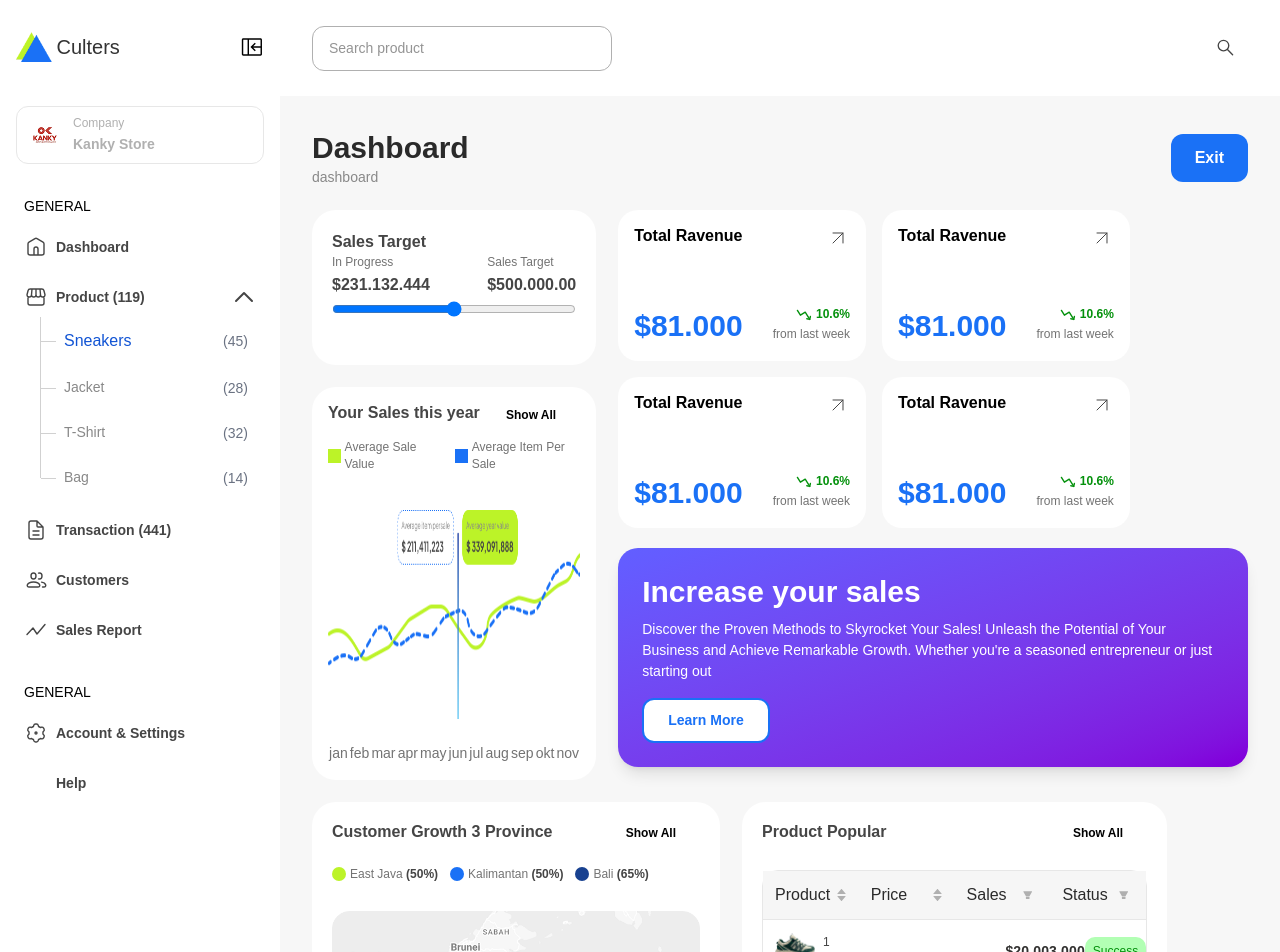
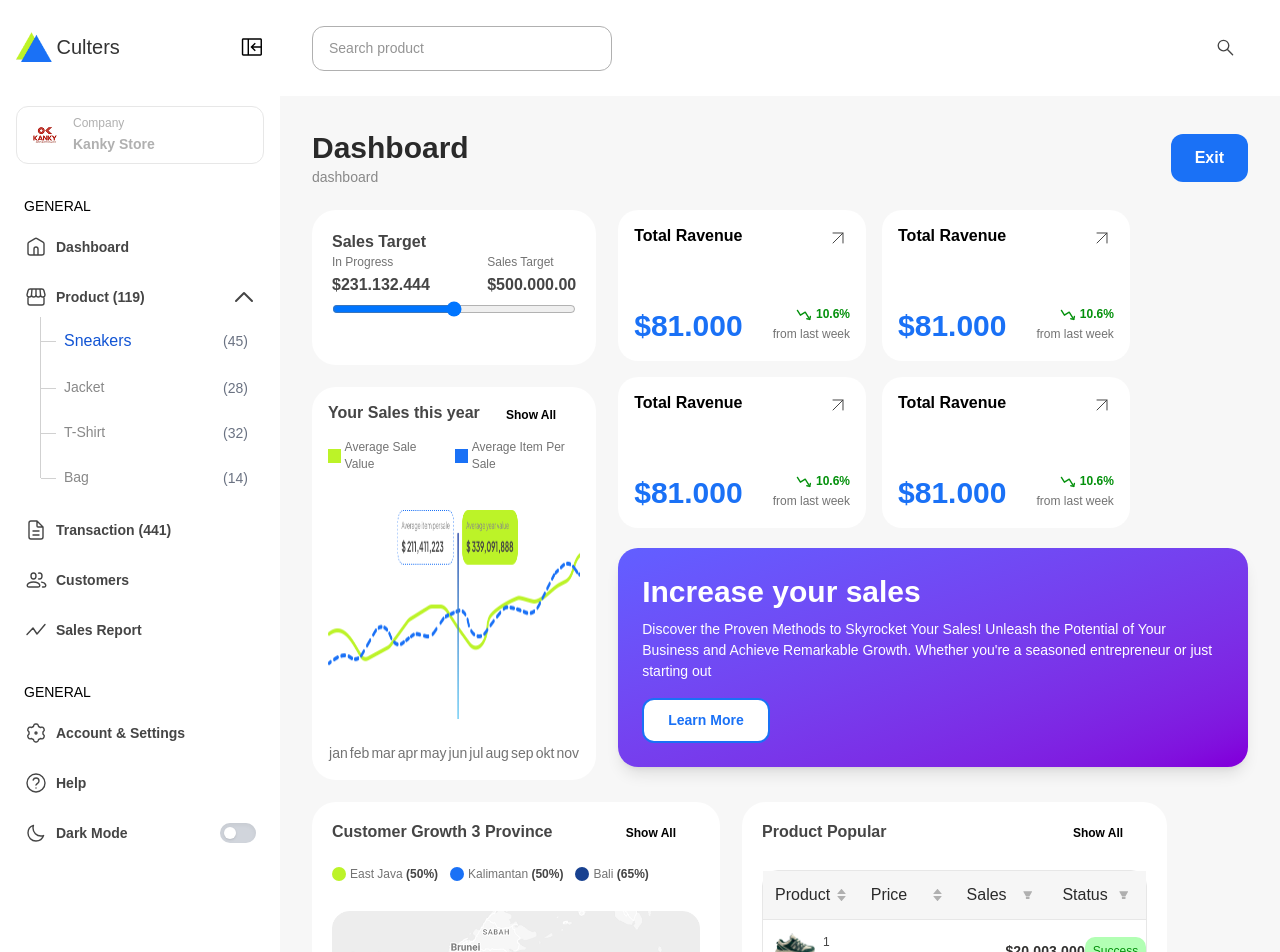
Before and after one commit to EugeneLevkovych/ts-culters, a React (Vite) app: page /dashboard in a window 1280 px wide. Shown: the top 952 px of the page. Built offline with nearby package versions, Linux system fonts and the light colour scheme; sample sign-in values are in the browser's storage.

Commit message:
add dark mode toggle

```diff
--- /dev/null
+++ b/src/components/DarkModeToggle.tsx
@@ -0,0 +1,51 @@
+import { useState } from "react";
+
+interface DarkModeToggleProps {
+  onToggle?: (isDark: boolean) => void;
+  initialValue?: boolean;
+}
+
+const DarkModeToggle = ({
+  onToggle,
+  initialValue = false,
+}: DarkModeToggleProps) => {
+  const [isDark, setIsDark] = useState(initialValue);
+
+  const handleToggle = (e: React.MouseEvent) => {
+    e.stopPropagation();
+    const newValue = !isDark;
+    setIsDark(newValue);
+    onToggle?.(newValue);
+  };
+
+  return (
+    <div className="flex gap-2 items-center p-2 mb-2.5 rounded-xl hover:bg-blue4 cursor-pointer">
+      <svg className="size-6 stroke-gray7 fill-transparent">
+        <use href="./sprite.svg#icon-moon"></use>
+      </svg>
+      <p className="font-bold text-sm leading-[1.5] text-gray7 flex-1">
+        Dark Mode
+      </p>
+
+      <button
+        onClick={handleToggle}
+        className={`
+          relative inline-flex h-5 w-9 items-center rounded-full
+          transition-colors duration-200 ease-in-out focus:outline-none
+          ${isDark ? "bg-blue-600 shadow-inner" : "bg-gray-300 shadow-inner"}
+        `}
+        aria-label="Toggle dark mode"
+      >
+        <span
+          className={`
+            inline-block h-3 w-3 transform rounded-full bg-white
+            transition-transform duration-200 ease-in-out shadow-sm
+            ${isDark ? "translate-x-5" : "translate-x-1"}
+          `}
+        />
+      </button>
+    </div>
+  );
+};
+
+export default DarkModeToggle;
--- a/src/components/SideBar.tsx
+++ b/src/components/SideBar.tsx
@@ -1,4 +1,5 @@
 import Company from "./Company";
+import DarkModeToggle from "./DarkModeToggle";
 import Logo from "./Logo";
 import ProductSelect from "./ProductSelect";
 import SimpleSelect from "./SimpleSelect";
@@ -25,6 +26,8 @@ const SideBar = () => {
         <h5 className="text-sm leading-[1.5] uppercase px-2">general</h5>
         <SimpleSelect title="Account & Settings" icon="settings" />
         <SimpleSelect title="Help" icon="help" />
+        {/* <SimpleSelect title="Dark Mode" icon="moon" /> */}
+        <DarkModeToggle />
       </div>
     </div>
   );
--- a/src/components/SimpleSelect.tsx
+++ b/src/components/SimpleSelect.tsx
@@ -5,7 +5,7 @@ type IconType =
   | "line-chart"
   | "settings"
   | "help";
-
+// | "moon";
 interface SimpleSelectProps {
   title: string;
   icon: IconType;
```
